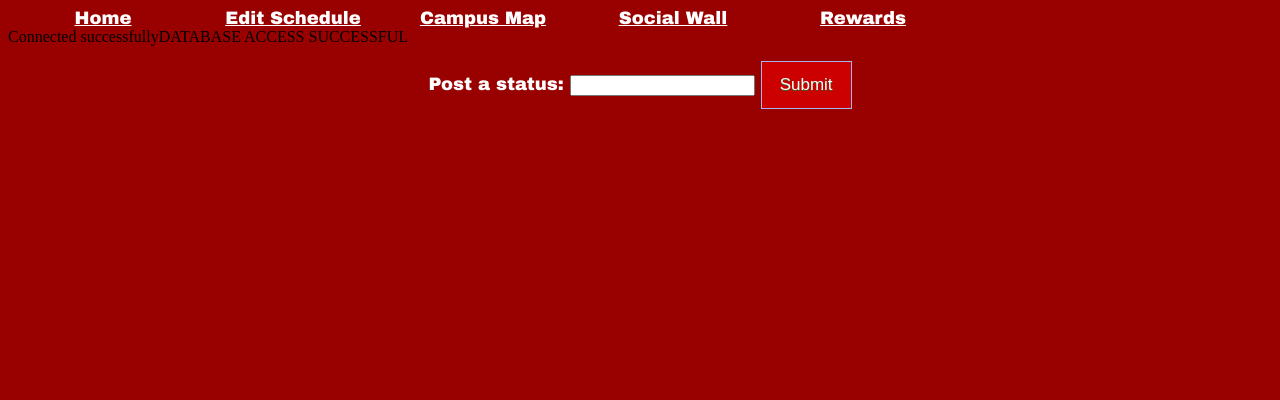
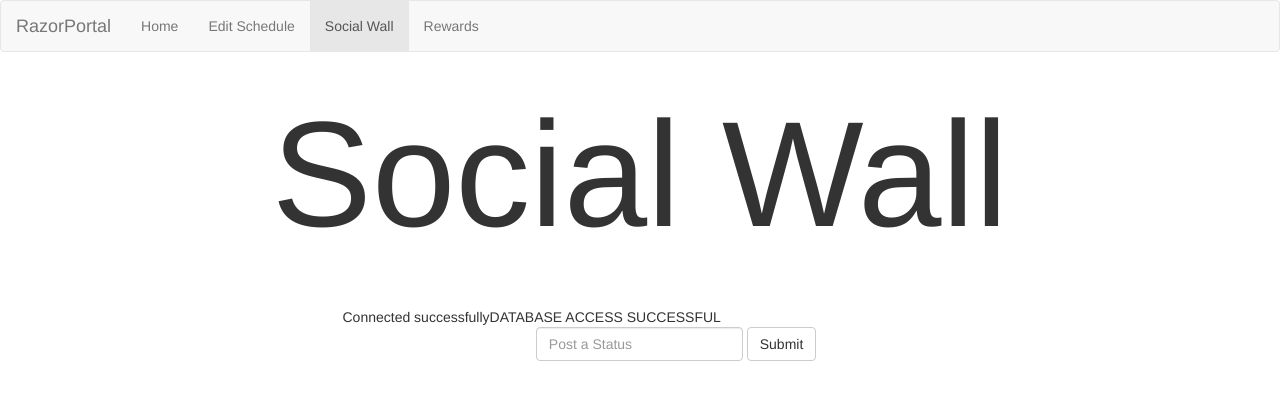
Before and after one commit to RazorPortal/Webpage, a PHP site: page /Social.php in a window 1280 px wide. Shown: the top 400 px of the page. Run offline with PHP 8.4, Linux system fonts and the light colour scheme; the visitor is signed in with stand-in values (Sample User, id 1); data that the repository does not hold is empty.

Commit message:
Aesthetic changes to Social Wall
Used bootstrap to make changes

```diff
--- a/Social.php
+++ b/Social.php
@@ -1,20 +1,31 @@
-<style type="text/css">
-	@import url('MainStyle.css');
-</style>
+<!DOCTYPE html>
+<html>
+	<?php session_start(); ?>
+	<head lang="en">
+		<!-- Latest compiled and minified CSS -->
+		<link rel="stylesheet" href="https://maxcdn.bootstrapcdn.com/bootstrap/3.3.4/css/bootstrap.min.css">
+		<!-- Latest compiled and minified JavaScript -->
+		<script src="https://maxcdn.bootstrapcdn.com/bootstrap/3.3.4/js/bootstrap.min.js"></script>
+		<title> RazorPortal </title>
+	</head>
 
-<!DOCTYPE php>
-
-<?php session_start(); ?>
-<html>
-	<body  link = "white" vlink = "white">
-
-	<ul>
+	<body>
+		<nav class="navbar navbar-default">
+			<div class="container-fluid">
+				<div class="navbar-header">
+					<a class="navbar-brand" href="#">RazorPortal</a>
+				</div>
+				<div>
+					<ul class="nav navbar-nav">
 						<li><a href="profile.php">Home</a></li>
 						<li><a href="Schedule.php">Edit Schedule</a></li>
-		<li><a href="Map.php">Campus Map</a></li>
-		<li><a href="Social.php">Social Wall</a></li>
+						<li class="active"><a href="Social.php">Social Wall</a></li>
 						<li><a href="Rewards.php">Rewards</a></li>
 				  </ul>
+				</div>
+			</div>
+		</nav>
+
 		<?php
 				//Only run if submitting/deleting a class
 			if($_SERVER["REQUEST_METHOD"] == "POST") {
@@ -37,7 +48,7 @@
 			if (isset($_POST["wallsubmit"])){
 				 //Check for empty fields on class submission
 				 if(empty($_POST["status"])) {
-				echo "You must fill out entire form to add a new class";
+					echo "You must fill out entire form to post a status";
 				 }
 				 else{
 					 //Insert values to mysql database
@@ -45,6 +56,7 @@
 					 $insertrow .= " VALUES (" . "'" . $_SESSION["username"] . "'";
 					 $insertrow .= " , " . "'" . $_POST["status"] . "'" . ");";
 					 var_dump($insertrow);
+
 				 if($conn -> query($insertrow) === TRUE)
 					echo "DATABASE ACCESS SUCCESSFUL\n";
 				 else
@@ -57,64 +69,58 @@
 				if(empty($_POST["wallsubmit"])) {
 					echo "Your post is empty, by the way";
 				}
-			else
-			{
-				$check = "DELETE FROM schedule WHERE classcode = '" . $_POST["DelCcode"] . "';";
-				var_dump($check);
-				if($conn -> query($check) === TRUE)
-					echo "Database access successful";
-				else
-					echo "Database error";
-			}
 
 			 }
 			}
 		?>
 
 
+		<div class="container-fluid">
+			<h1 class="text-center" style="font-size:150px"> Social Wall </h1> <br><br>
+
+			<div class="col-sm-offset-3 col-sm-8">
 
 			<?php
 				//Connect to SQL database
 				$servername = "localhost"; //uaf59189.ddns.uark.edu
-            $conn = new mysqli($servername, 'root', 'tu3xooGh');
-            if($conn -> connect_error) {
-				die("Connection failed: " . $conn -> connect_error);
+				$conn       = new mysqli($servername, 'root', 'tu3xooGh');
+
+				if ($conn->connect_error) {
+						die("Connection failed: " . $conn->connect_error);
 				}
+
 				echo "Connected successfully";
 				$query = "USE razorportal;";
-            if($conn -> query($query) === TRUE)
+				if ($conn->query($query) === TRUE)
 						echo "DATABASE ACCESS SUCCESSFUL\n";
 				else
-				echo "ERROR OPENING DATABASE\n" . $conn -> error;
+						echo "ERROR OPENING DATABASE\n" . $conn->error;
+
 				//Get schedule from RAZORPORTAL sql
-            $getSchedule = "SELECT classcode, classname, days, time, building, room FROM schedule WHERE username = \"" . $_SESSION["username"] . "\";";
-			$getWall = "SELECT user, status FROM wall";
-			$wall = $conn->query($getWall);
+				$getWall     = "SELECT user, status FROM wall";
+				$wall        = $conn->query($getWall);
 
-            //if($schedule === TRUE)
-            // echo "DATABASE ACCESS SUCCESSFUL\n";
-            //else
-            //echo "ERROR ACCESSING INTO DATABASE\n" . $conn -> error;
-            //Iterate over query results until table is finished.
 				while ($row = $wall->fetch_array(MYSQLI_ASSOC)) {
-				echo "<tr>";
-				echo "<td>".$row['user']. ": " . "</td>";
-				echo "<td>".$row['status']."</td><br>";
-				echo "</tr>";
-
+						echo "<p><strong>" . $row['user'] . ": " . "</strong>";
+						echo $row['status'] . "</p>";
 				}
 
-            $conn -> close();
+				$conn->close();
 			?>
-	</table>
+			</div>
 
-	<form name="editForm" action="Social.php" method="post" >
-		 <br>
-		 Post a status: <input type="text" name="status">
+			<form class="form-inline" action="Social.php" method = "post">
 
-         <input class="myButton" type="submit" value="Submit" name="wallsubmit">
+				<div class="form-group col-sm-offset-5">
+					<div>
+						<input type="text" class="form-control" id="status" name="status" placeholder="Post a Status">
+					</div>
+				</div>
+
+				<button type="submit" class="btn btn-default" name="wallsubmit">Submit</button><br><br>
+
 			</form>
-
+		</div>
 
 	</body>
 </html>
```
Lines whose indentation alone changed are shown as unchanged.
